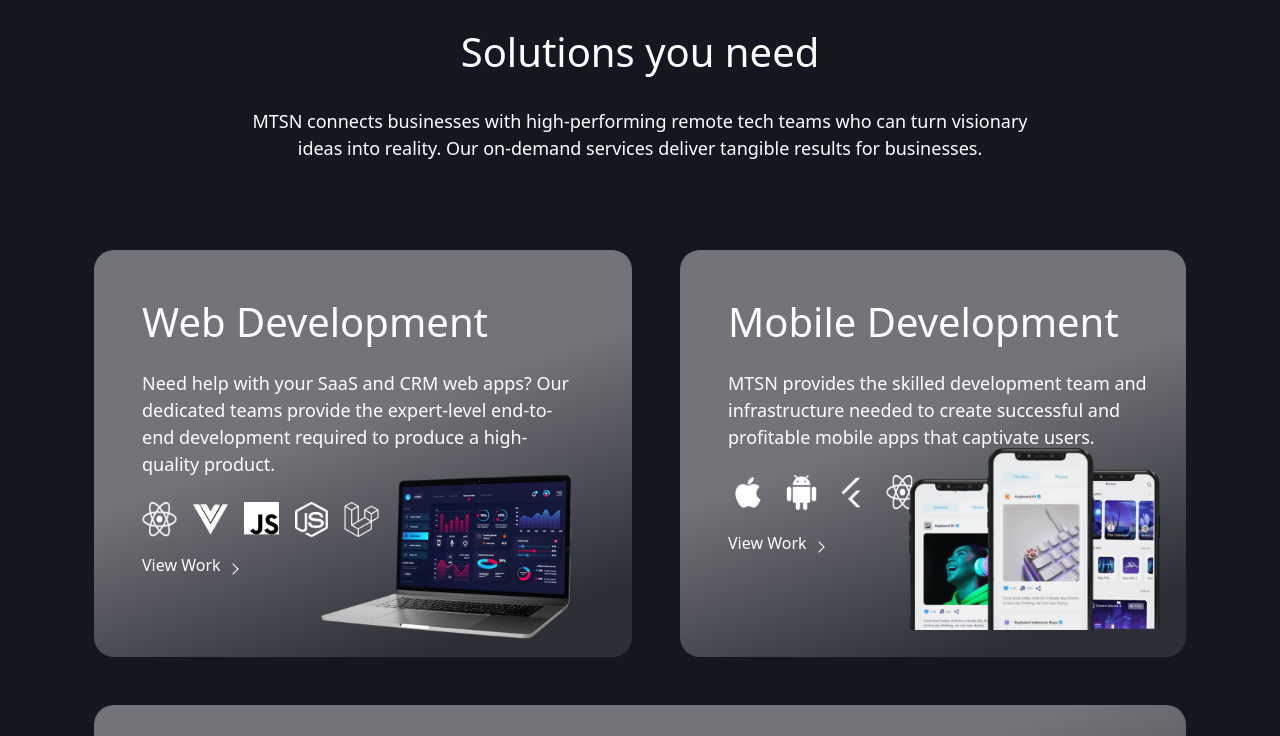
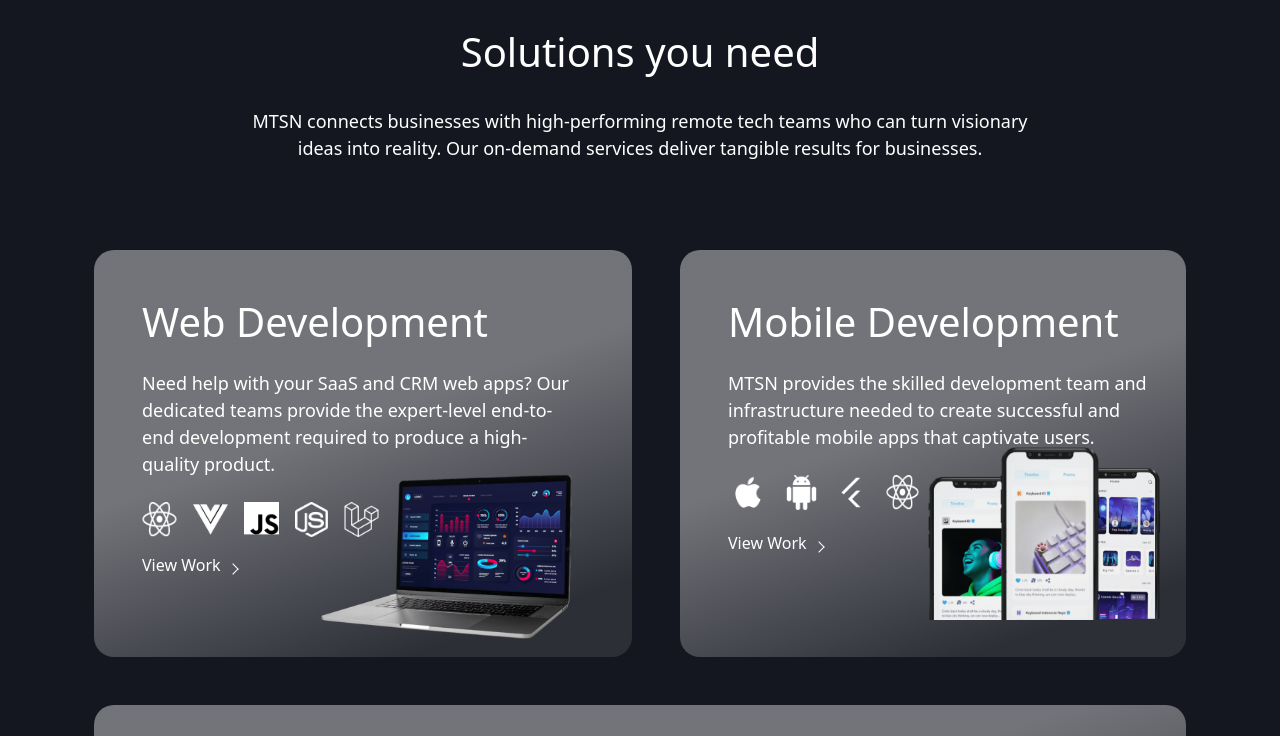
Before and after one commit to ihtshamali/MTSN, a Next.js app: page / in a window 1280 px wide. Shown: the part 871-1607 px from the top of the page. Built offline with nearby package versions, Linux system fonts and the light colour scheme.

Commit message:
Update globals.css

```diff
--- a/styles/globals.css
+++ b/styles/globals.css
@@ -219,8 +219,8 @@ li {
   }
 
   .mobile-img {
-    width: 260px;
-    height: 195px;
+    width: 240px;
+    height: 185px;
   }
 
   .design-img {
```
